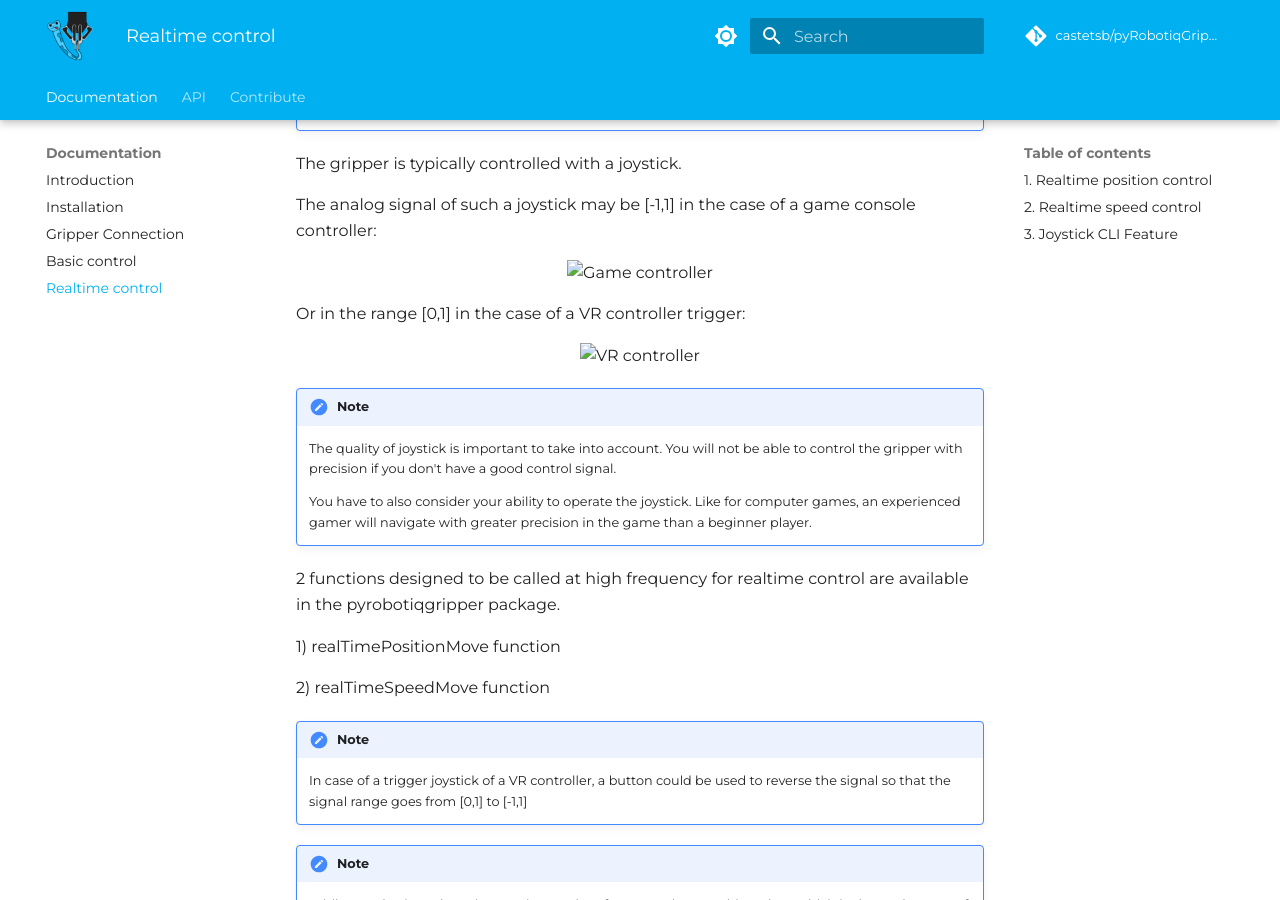
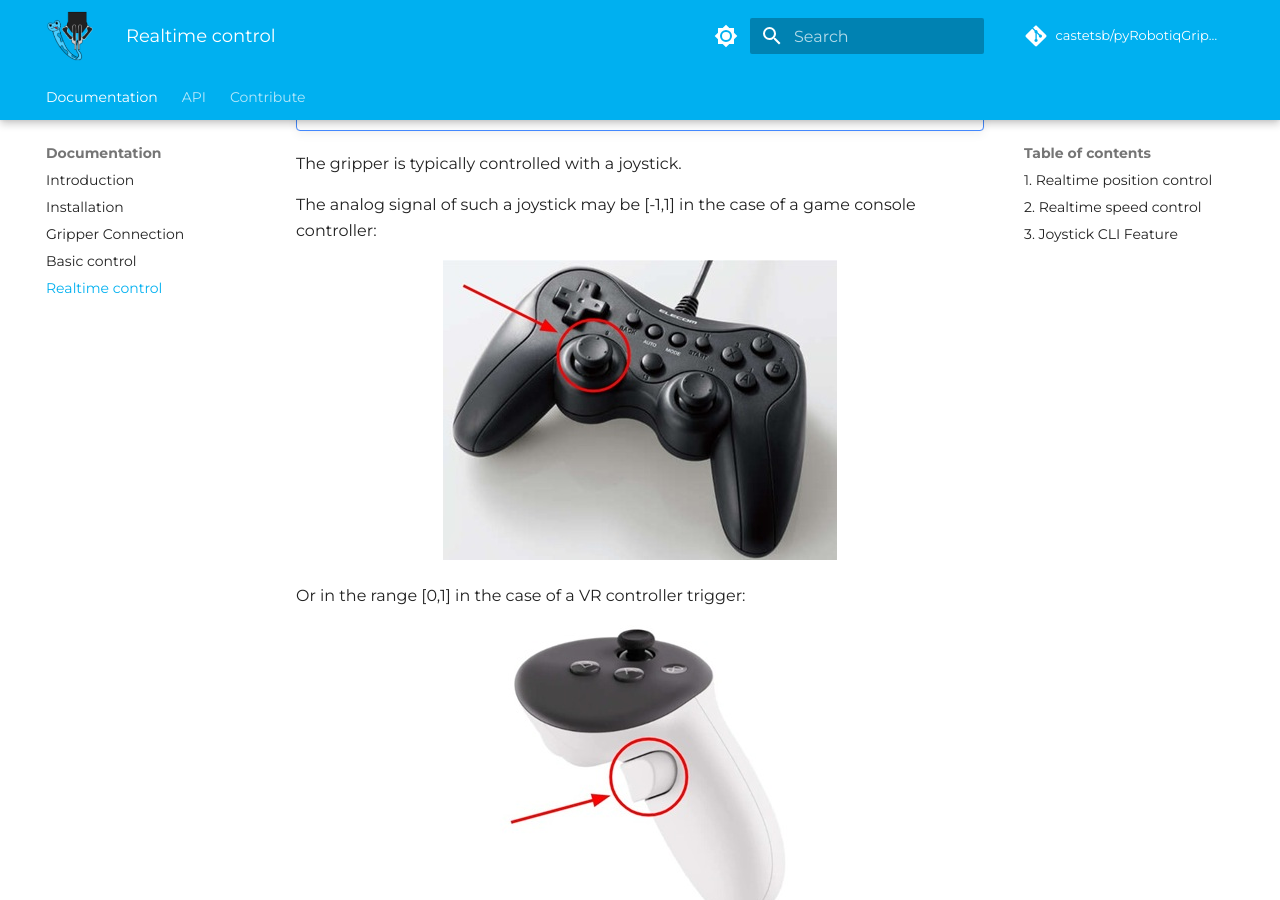
Before and after one commit to castetsb/pyRobotiqGripper, an MkDocs documentation site: the page built from docs/realtime.md, in a window 1280 px wide and 900 px high, scrolled down 797 px. Built offline with MkDocs 1.6.1 and Material for MkDocs 9.7.7, drawn with Linux system fonts in a browser that asks for light colours; comment, search, counter and statistics services are not loaded.

Commit message:
Fix broken image links

```diff
--- a/docs/realtime.md
+++ b/docs/realtime.md
@@ -24,13 +24,13 @@ The analog signal of such a joystick may be [-1,1] in the case of a game
 console controller:
 
 <p align="center">
-  <img src="_static/game_controller.jpg" alt="Game controller">
+  <img src="https://raw.githubusercontent.com/castetsb/pyRobotiqGripper/master/docs/_static/game_controller.jpg" alt="Game controller">
 </p>
 
 Or in the range [0,1] in the case of a VR controller trigger:
 
 <p align="center">
-  <img src="_static/VR_controller.jpg" alt="VR controller">
+  <img src="https://raw.githubusercontent.com/castetsb/pyRobotiqGripper/master/docs/_static/VR_controller.jpg" alt="VR controller">
 </p>
 
 !!! note
```
